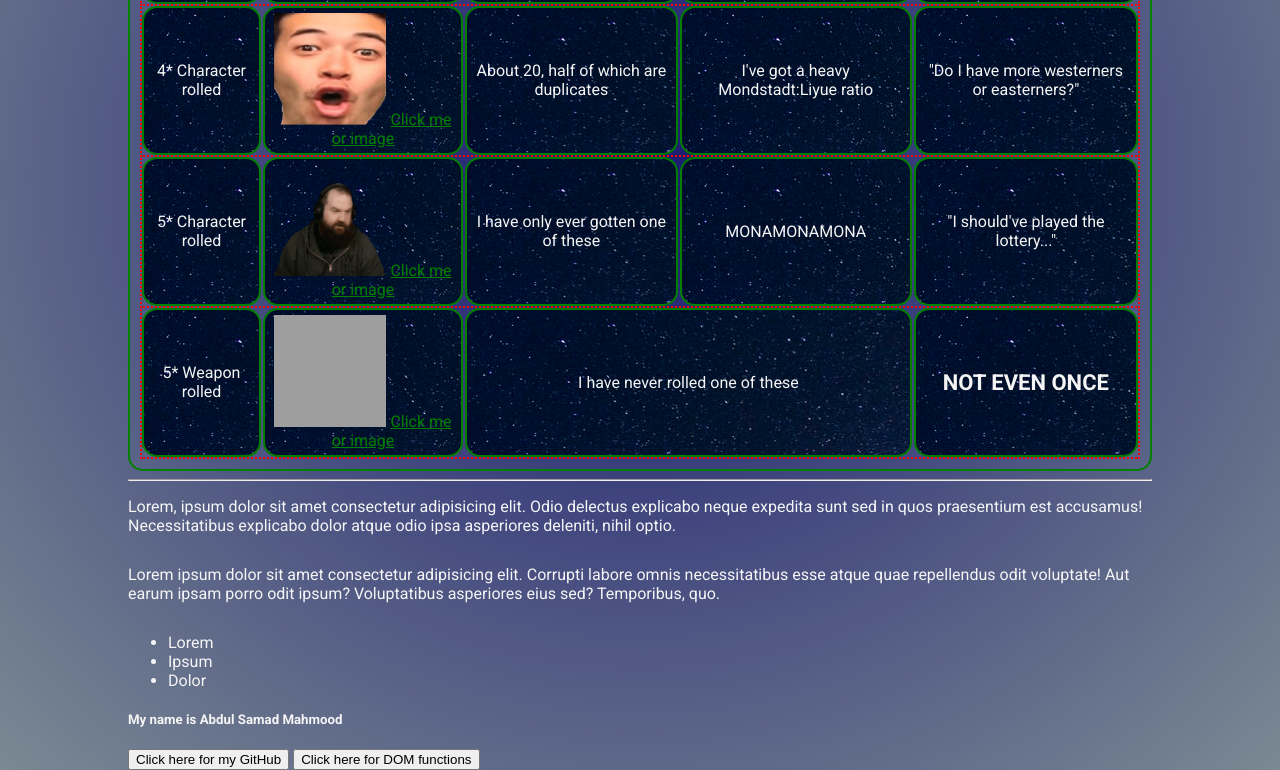
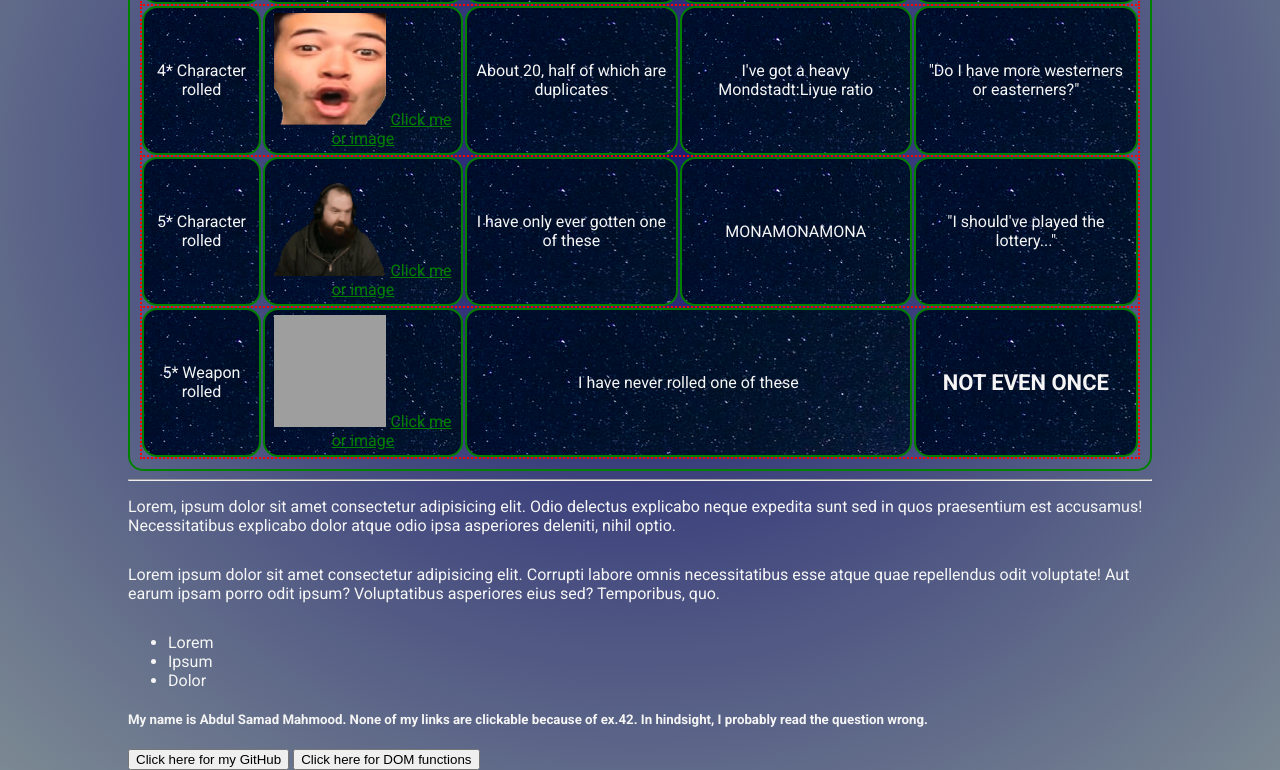
Before and after one commit to ASMahmood/M1-Benchmark, a plain HTML site: page index.html in a window 1280 px wide. Shown: the part 421-1191 px from the top of the page. Drawn offline with Linux system fonts and the light colour scheme; grey boxes are pictures that could not be loaded.

Commit message:
Update_Links&Cells
-Realized I read ex.41 wrong.
-Also realized I broke ex.46 by adding background images to all of the table cells

```diff
--- a/index.html
+++ b/index.html
@@ -245,7 +245,10 @@
       />
     </div>
     <footer>
-      <h5>My name is Abdul Samad Mahmood</h5>
+      <h5>
+        My name is Abdul Samad Mahmood. None of my links are clickable because
+        of ex.42. In hindsight, I probably read the question wrong.
+      </h5>
       <a target="_blank" href="https://github.com/ASMahmood"
         ><input type="button" value="Click here for my GitHub"
       /></a>
```
